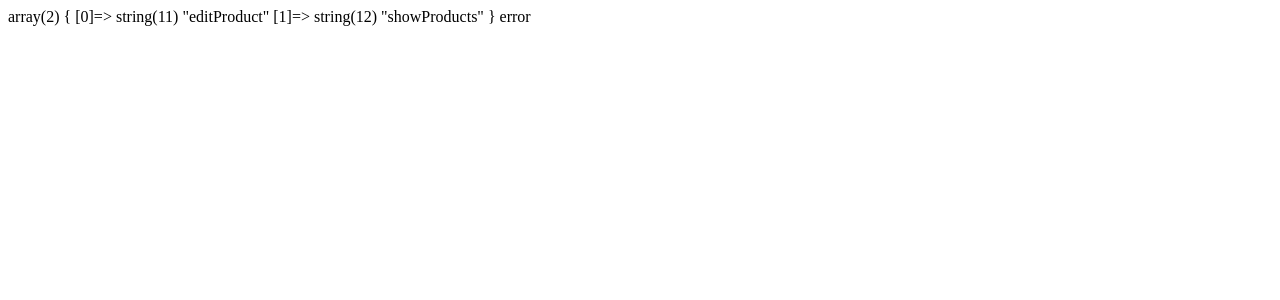
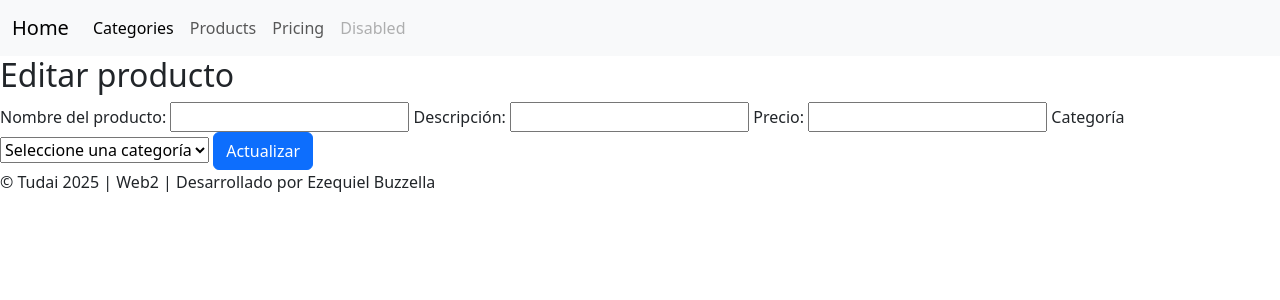
Before and after one commit to Ezequiel-Buzzella/Practicoweb2, a PHP site: page /editProduct/showProducts in a window 1280 px wide. Shown: the top 300 px of the page. Run offline with PHP 8.4, Linux system fonts and the light colour scheme; data comes from the database, SQL or seed files in the repository.

Commit message:
Hecho clase productos

```diff
--- a/controller/CategoryController.php
+++ b/controller/CategoryController.php
@@ -1,14 +1,17 @@
 <?php
 require_once './model/CategoryModel.php';
 require_once './view/CategoryView.php';
+require_once './view/index.php';
 class CategoryController
 {
     private $view;
     private $model;
+    private $index;
 
     public function __construct() {
         $this->view = new CategoryView();
         $this->model = new CategoryModel();
+        $this->index = new index();
     }
 
     function getCategories(){
@@ -19,4 +22,16 @@
         $categories = $this->model->showAll();
         $this->view->showCategories($categories);
     }
+
+    function insertCategory(){
+        $name = $_POST['nombre_categoria'];
+        $description = $_POST['descripcion_categoria'];
+        $this->model->insertCategory($name,$description);
+        $this->index->showHome();
+    }
+
+    function deleteCategory($id_categoria){
+        $this->model->deleteCategory($id_categoria);
+        header("Location: " . BASE_URL . "showCategories");
+    }
 }
--- a/controller/ProductController.php
+++ b/controller/ProductController.php
@@ -1,30 +1,27 @@
 <?php
 require_once './model/ProductModel.php';
 require_once './view/ProductView.php';
+require_once './view/index.php';
 
 define('MAX_PRIOTRIY', 5);
 class ProductController
 {
     private $model;
     private $view;
+    private $index;
 
 
     public function __construct()
     {
         $this->model = new ProductModel();
         $this->view = new ProductView();
-    }
-
-
-    function home()
-    {
-        $this->view->showHome();
+        $this->index = new index();
     }
 
     function showProducts($categories = [])
     {
         $products = $this->model->showAll();
-        $this->view->showProducts($products,$categories);
+        $this->view->showProducts($products, $categories);
     }
 
     function insertProduct()
@@ -34,7 +31,7 @@
         $precio_producto = $_POST["precio_producto"];
         $id_categoria = $_POST["fk_id_categoria"];
         $this->model->insertProduct($nombre_producto, $descripcion_producto, $precio_producto, $id_categoria);
-        $this->view->showHome();
+        $this->index->showHome();
     }
 
     function showProductsByCategory($id_categoria)
@@ -42,4 +39,29 @@
         $products = $this->model->showProductsByCategory($id_categoria);
         $this->view->showProductsByCategory($products);
     }
+
+    function deleteProduct($id_producto)
+    {
+        $this->model->deleteProduct($id_producto);
+        header("Location: " . BASE_URL . "showProducts");
+    }
+
+    function editProduct($id_producto, $categories = [])
+    {
+
+        $product = $this->model->getProductById($id_producto);
+        $this->view->showEditProduct($product, $categories);
+    }
+    function updateProduct()
+    {
+        $id_producto = $_POST['id_producto'];
+        $nombre_producto = $_POST['nombre_producto'];
+        $descripcion_producto = $_POST['descripcion_producto'];
+        $precio_producto = $_POST['precio_producto'];
+        $fk_id_categoria = $_POST['fk_id_categoria'];
+
+        $this->model->updateProduct($id_producto, $nombre_producto, $descripcion_producto, $precio_producto, $fk_id_categoria);
+
+        header('Location: ' . BASE_URL . 'showProducts');
+    }
 }
--- a/model/CategoryModel.php
+++ b/model/CategoryModel.php
@@ -11,4 +11,21 @@
     $categories = $query->fetchAll(PDO::FETCH_OBJ);
     return $categories;
   }
+
+  function insertCategory($nombre_categoria,$descripcion_categoria){
+    $query = $this->db->prepare('INSERT INTO categoria(nombre_categoria,descripcion_categoria)
+    VALUES (?,?)');
+    $query->execute([$nombre_categoria,$descripcion_categoria]);
+
+  }
+
+  function updateCategory($id_categoria){
+
+  }
+
+
+  function deleteCategory($id_categoria){
+    $query = $this->db->prepare("DELETE FROM categoria WHERE id_categoria=?");
+    $query->execute([$id_categoria]);
+  }
 }
--- a/model/ProductModel.php
+++ b/model/ProductModel.php
@@ -29,4 +29,28 @@
     $query->execute([$fk_id_categoria]);
     return $query->fetchAll(PDO::FETCH_OBJ);
   }
+
+function updateProduct($id_producto, $nombre_producto, $descripcion_producto, $precio_producto, $fk_id_categoria)
+{
+    $query = $this->db->prepare("UPDATE producto
+        SET nombre_producto = ?,
+            descripcion_producto = ?,
+            precio_producto = ?,
+            fk_id_categoria = ?
+        WHERE id_producto = ?");
+    $query->execute([$nombre_producto, $descripcion_producto, $precio_producto, $fk_id_categoria, $id_producto]);
 }
+
+function getProductById($id_producto)
+{
+    $query = $this->db->prepare("SELECT * FROM producto WHERE id_producto = ?");
+    $query->execute([$id_producto]);
+    return $query->fetch(PDO::FETCH_OBJ);
+}
+
+  function deleteProduct($id_producto)
+  {
+    $query = $this->db->prepare("DELETE FROM producto WHERE id_producto=?");
+    $query->execute([$id_producto]);
+  }
+}
--- a/router.php
+++ b/router.php
@@ -1,6 +1,7 @@
 <?php
 require_once './controller/ProductController.php';
 require_once './controller/CategoryController.php';
+require_once './view/index.php';
 define('BASE_URL', '//' . $_SERVER['SERVER_NAME'] . ':' . $_SERVER['SERVER_PORT'] . dirname($_SERVER['PHP_SELF']) . '/');
 
 
@@ -14,20 +15,21 @@
 
 $params = explode('/', $action);
 
+$index = new index();
 $productController = new ProductController();
 $categoryController = new CategoryController();
 
 
 switch ($params[0]) {
   case 'home':
-    $productController->home();
+    $index->showHome();
     break;
   case 'showCategories':
     $categoryController->showCategories();
     break;
 
   case 'showProducts':
-    $categories=$categoryController->getCategories();
+    $categories = $categoryController->getCategories();
     $productController->showProducts($categories);
     break;
 
@@ -37,6 +39,30 @@
   case 'insertProduct':
     $productController->insertProduct();
     break;
+  case 'insertCategory':
+    $categoryController->insertCategory();
+    break;
+  case 'deleteProduct':
+    $productController->deleteProduct($params[1]);
+    break;
+
+  case 'deleteCategory':
+    $categoryController->deleteCategory($params[1]);
+    break;
+
+  case 'editProduct':
+    $categories = $categoryController->getCategories();
+    $productController->editProduct($params[1], $categories);
+    break;
+
+
+  case 'updateProduct':
+    $productController->updateProduct();
+    break;
+
+  case 'updateCategory':
+
+    break;
 
   default:
     var_dump($params);
--- /dev/null
+++ b/templates/editProduct.phtml
@@ -0,0 +1,29 @@
+<?php require_once 'header.phtml'; ?>
+
+<h2>Editar producto</h2>
+
+<form action="<?= BASE_URL ?>updateProduct" method="post">
+
+    <input type="hidden" name="id_producto" value="<?= $product->id_producto ?>">
+
+    <label>Nombre del producto:</label>
+    <input type="text" name="nombre_producto" value="<?= $product->nombre_producto ?>" required>
+
+    <label>Descripción:</label>
+    <input type="text" name="descripcion_producto" value="<?= $product->descripcion_producto ?>" required>
+
+    <label>Precio:</label>
+    <input type="number" step="0.01" name="precio_producto" value="<?= $product->precio_producto ?>" required>
+
+    <label for="">Categoría</label>
+    <select name="fk_id_categoria" required>
+        <option value="">Seleccione una categoría</option>
+        <?php foreach ($category as $c): ?>
+            <option value="<?= $c->id_categoria ?>"><?= $c->nombre_categoria ?></option>
+        <?php endforeach ?>
+    </select>
+
+    <button type="submit" class="btn btn-primary">Actualizar</button>
+</form>
+
+<?php require_once 'footer.phtml'; ?>
--- a/view/ProductView.php
+++ b/view/ProductView.php
@@ -4,18 +4,23 @@
 class ProductView
 {
 
-    function showHome(){
-        require_once './templates/home.phtml';
-    }
-
-    function showProducts($products,$categories){
+    function showProducts($products, $categories)
+    {
         $product = $products;
         $category = $categories;
         require_once './templates/showProducts.phtml';
     }
 
-        function showProductsByCategory($products){
+    function showProductsByCategory($products)
+    {
         $product = $products;
         require_once './templates/showProductsByCategory.phtml';
     }
+
+    function showEditProduct($products, $categories)
+    {
+        $product = $products;
+        $category = $categories;
+        require 'templates/editProduct.phtml';
+    }
 }
--- /dev/null
+++ b/view/index.php
@@ -0,0 +1,8 @@
+<?php
+
+final class index
+{
+    function showHome(){
+        require_once ('./templates/home.phtml');
+    }
+}
```
Also changed, not shown: templates/showCategories.phtml (+9 -1 lines), templates/showProducts.phtml (+15 -0 lines).
